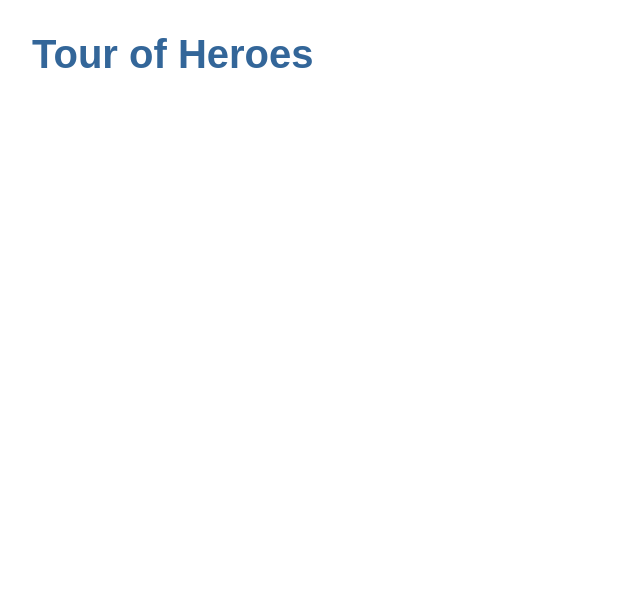
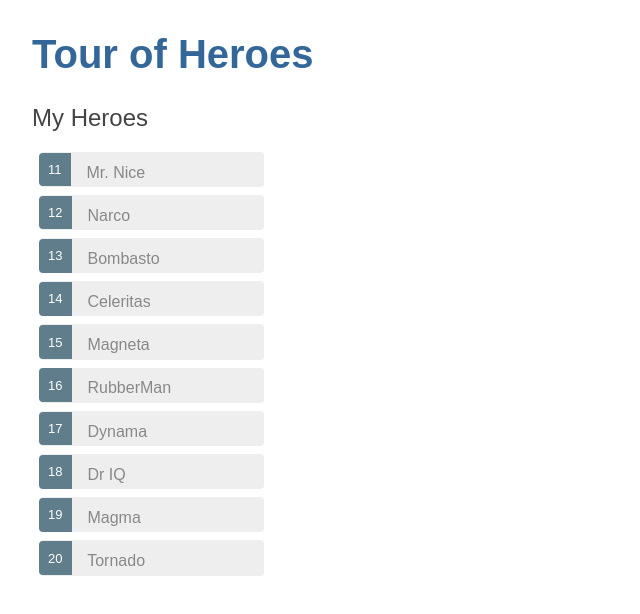
Before and after one commit to patfb/angular-tour-of-heroes, an Angular app: page / in a window 1280 px wide. Shown: the top 614 px of the page, without its empty margins (0-640 px from the left). Built offline with nearby package versions, Linux system fonts and the light colour scheme.

Commit message:
feature: 4. displaying as list completed

```diff
--- a/package.json
+++ b/package.json
@@ -22,6 +22,7 @@
     "@angular/platform-browser-dynamic": "^5.2.0",
     "@angular/router": "^5.2.0",
     "core-js": "^2.4.1",
+    "npm": "^5.8.0",
     "rxjs": "^5.5.6",
     "zone.js": "^0.8.19"
   },
--- a/src/app/app.component.html
+++ b/src/app/app.component.html
@@ -1 +1,2 @@
 <h1>{{title}}</h1>
+<app-heroes></app-heroes>
--- /dev/null
+++ b/src/app/hero.ts
@@ -0,0 +1,4 @@
+export class Hero {
+    id: number;
+    name: string;
+}
--- /dev/null
+++ b/src/app/heroes/heroes.component.css
@@ -0,0 +1,48 @@
+/* HeroesComponent's private CSS styles */
+.selected {
+    background-color: #CFD8DC !important;
+    color: white;
+  }
+  .heroes {
+    margin: 0 0 2em 0;
+    list-style-type: none;
+    padding: 0;
+    width: 15em;
+  }
+  .heroes li {
+    cursor: pointer;
+    position: relative;
+    left: 0;
+    background-color: #EEE;
+    margin: .5em;
+    padding: .3em 0;
+    height: 1.6em;
+    border-radius: 4px;
+  }
+  .heroes li.selected:hover {
+    background-color: #BBD8DC !important;
+    color: white;
+  }
+  .heroes li:hover {
+    color: #607D8B;
+    background-color: #DDD;
+    left: .1em;
+  }
+  .heroes .text {
+    position: relative;
+    top: -3px;
+  }
+  .heroes .badge {
+    display: inline-block;
+    font-size: small;
+    color: white;
+    padding: 0.8em 0.7em 0 0.7em;
+    background-color: #607D8B;
+    line-height: 1em;
+    position: relative;
+    left: -1px;
+    top: -4px;
+    height: 1.8em;
+    margin-right: .8em;
+    border-radius: 4px 0 0 4px;
+  }
--- /dev/null
+++ b/src/app/heroes/heroes.component.html
@@ -0,0 +1,18 @@
+<h2>My Heroes</h2>
+  <ul class="heroes">
+    <li *ngFor="let hero of heroes"
+      [class.selected]="hero === selectedHero"
+      (click)="onSelect(hero)">
+      <span class="badge">{{hero.id}}</span> {{hero.name}}
+    </li>
+  </ul>
+
+<div *ngIf="selectedHero">
+  <h2>{{ selectedHero.name | uppercase }} Details</h2>
+  <div><span>id: </span>{{selectedHero.id}}</div>
+  <div>
+    <label>
+      <input [(ngModel)]="selectedHero.name" placeholder="name">
+    </label>
+  </div>
+</div>
--- /dev/null
+++ b/src/app/heroes/heroes.component.ts
@@ -0,0 +1,25 @@
+import { Component, OnInit } from '@angular/core';
+import { Hero } from '../hero';
+import { HEROES } from '../mock-heroes';
+
+@Component({
+  selector: 'app-heroes',
+  templateUrl: './heroes.component.html',
+  styleUrls: ['./heroes.component.css']
+})
+export class HeroesComponent implements OnInit {
+
+  heroes = HEROES;
+
+  selectedHero: Hero;
+
+  constructor() { }
+
+  ngOnInit() {
+  }
+
+  onSelect(hero: Hero): void {
+    this.selectedHero = hero;
+  }
+
+}
--- /dev/null
+++ b/src/app/mock-heroes.ts
@@ -0,0 +1,14 @@
+import { Hero } from './hero';
+
+export const HEROES: Hero[] = [
+    { id: 11, name: 'Mr. Nice' },
+    { id: 12, name: 'Narco' },
+    { id: 13, name: 'Bombasto' },
+    { id: 14, name: 'Celeritas' },
+    { id: 15, name: 'Magneta' },
+    { id: 16, name: 'RubberMan' },
+    { id: 17, name: 'Dynama' },
+    { id: 18, name: 'Dr IQ' },
+    { id: 19, name: 'Magma' },
+    { id: 20, name: 'Tornado' }
+];
```
Also changed, not shown: src/app/app.module.ts (+6 -2 lines), 2 other files (tests, documents, lock files or other folders).
